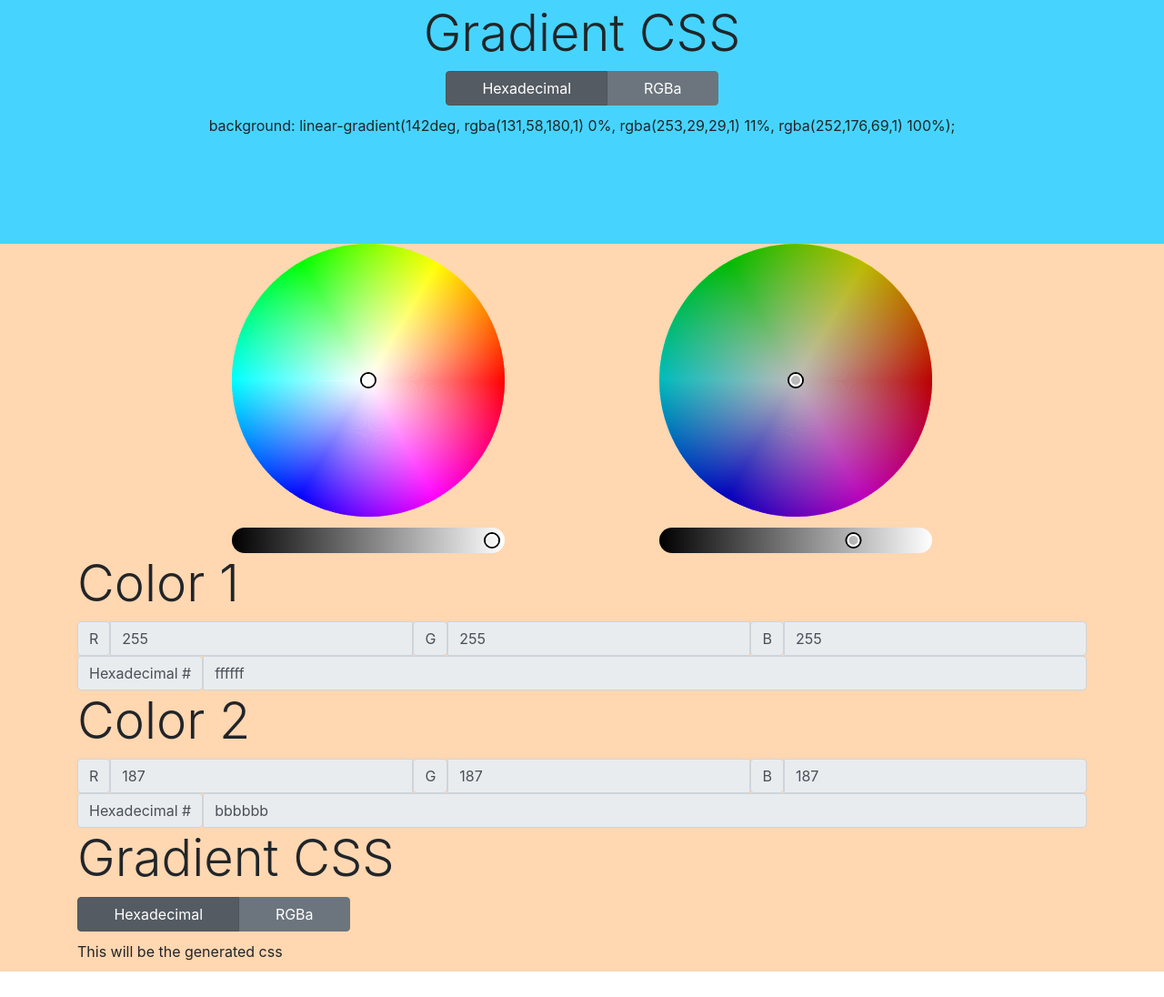
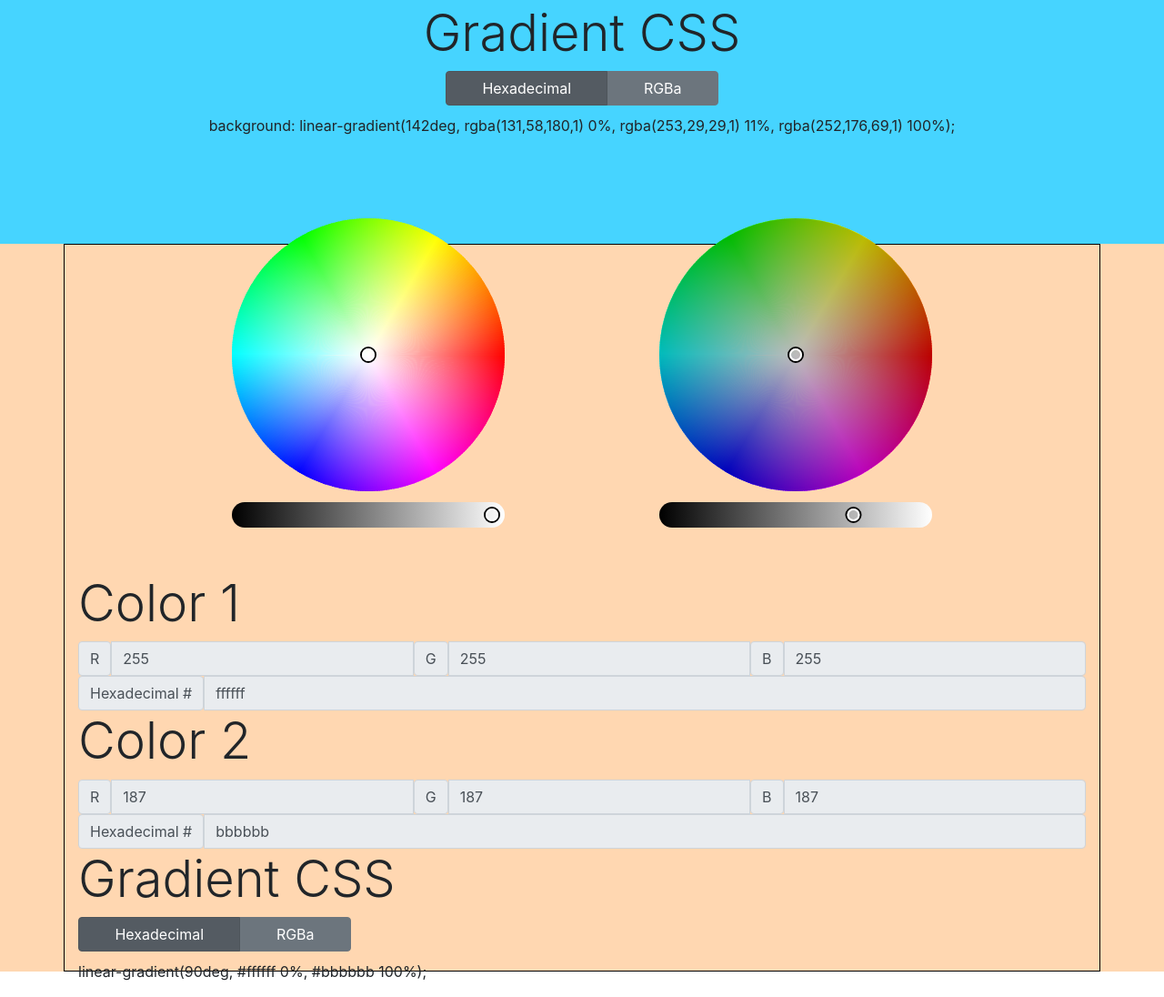
Before and after one commit to timothy-johnston/GradientBox, a Django app: page / in a window 1280 px wide. Shown: the part 1332-2428 px from the top of the page at 91% size. Before the commit the page ends 2400 px from the top, so only its background shows below. Run offline with Django 3.2, Linux system fonts and the light colour scheme; some libraries are stand-ins or nearby versions.

Commit message:
implemented gradient css generation

```diff
--- a/gradientbox/api/static/api/main.css
+++ b/gradientbox/api/static/api/main.css
@@ -83,10 +83,22 @@ section {
 
 #section-custom {
     background: #ffd7b1;
+    /* display: flex;
+    flex-direction: column;
+    justify-content: center; */
+}
+
+#gradient-creation-container {
+    display: flex;
+    flex-direction: column;
+    justify-content: center;
+    height: 100vh;
+    border: 1px solid black;
 }
 
 #color-picker-container {
     display: flex;
     justify-content: space-evenly;
     flex-wrap: wrap;
+    margin-bottom: 50px;
 }
--- a/gradientbox/api/static/api/main.js
+++ b/gradientbox/api/static/api/main.js
@@ -13,10 +13,16 @@ $( document ).ready(function() {
 
     createColorPickers()
 
-
     test = {gradient_css: "testFromUI", gradient_name: "tj_gradient", gradient_author: "ui"};
 
     initiateAddGradient(test)
+
+    //Event listeners
+    $('#btn-surprise').click(function() {
+
+
+
+    })
 
 })
 
@@ -33,11 +39,15 @@ function createColorPickers() {
 
     colorPicker1.on(["color:init", "color:change"], function(color) {
         updateInput1Fields(color)
+        updateGeneratedCss()
     });
 
     colorPicker2.on(["color:init", "color:change"], function(color) {
         updateInput2Fields(color)
+        updateGeneratedCss()
     });
+
+
 
 }
 
@@ -62,6 +72,26 @@ function updateInput2Fields(color) {
     $("#rgba-input-G-2").val(parseInt(rgbSplit[1]));
     $("#rgba-input-B-2").val(parseInt(rgbSplit[2]));
     $("#hex-input-2").val(hex.substring(1));
+
+}
+
+function updateGeneratedCss() {
+
+    var colorString1;
+    var colorString2;
+
+
+    if ($("#lbl-colorformat-hex-custom").hasClass("active")) {
+        colorString1 = "#" + $("#hex-input-1").val();
+        colorString2 = "#" + $("#hex-input-2").val();
+    } else {
+        colorString1 = "rgba(" + $("#rgba-input-R-1").val() + "," + $("#rgba-input-G-1").val() + ", " + $("#rgba-input-B-1").val() + ")";
+        colorString2 = "rgba(" + $("#rgba-input-R-2").val() + "," + $("#rgba-input-G-2").val() + ", " + $("#rgba-input-B-2").val() + ")";
+    }
+
+    var css = "linear-gradient(90deg, " + colorString1 + " 0%, " + colorString2 + " 100%);";
+
+    $("#generated-css").text(css);
 
 }
 
--- a/gradientbox/api/templates/api/index.html
+++ b/gradientbox/api/templates/api/index.html
@@ -24,7 +24,7 @@
             </div>
             <div id="choices" class="container">
                 <div class="choice-container">
-                    <button type="button" class="btn btn-outline-primary btn-lg btn-choice">Surprise Me!</button>
+                    <button id="btn-surprise" type="button" class="btn btn-outline-primary btn-lg btn-choice">Surprise Me!</button>
                 </div>
                 <div class="choice-container">
                     <button type="button" class="btn btn-outline-primary btn-lg btn-choice">I want to create my own!</button>
@@ -56,22 +56,6 @@
             </div>
 
 
-
-
-
-
-
-                <!-- <div class="detail-container">
-                    <p class="detail">Gradient Name: Moonlit Pancakes</p>
-                </div>
-                <div class="detail-container">
-                    <p class="detail">Created By: gradientGrad</p>
-                </div>
-
-                <div class="detail-container">
-                    <p class="detail">CSS:</p> -->
-
-
         </section>
         <section id="section-custom">
             <div id="gradient-creation-container" class="container">
@@ -79,6 +63,7 @@
                     <div id="color-picker-1"></div>
                     <div id="color-picker-2"></div>
                 </div>
+                <div>
                     <h3 class="color-input-header display-4">Color 1</h3>
                     <div id="rgba-input-container-1" class="gradient-input-group input-group">
                         <span class="input-group-text">R</span>
@@ -92,6 +77,8 @@
                         <span class="input-group-text">Hexadecimal #</span>
                         <input disabled id="hex-input-1" type="text" class="color-input hex-input form-control" placeholder="Username">
                     </div>
+                </div>
+                <div>
                     <h3 class="color-input-header display-4">Color 2</h3>
                     <div id="rgba-input-container-2" class="gradient-input-group input-group">
                         <span class="input-group-text">R</span>
@@ -105,17 +92,20 @@
                         <span class="input-group-text">Hexadecimal #</span>
                         <input disabled id="hex-input-2" type="text" class="color-input hex-input form-control" placeholder="Username">
                     </div>
+                </div>
+                <div>
                     <div id="generated-css-container">
                         <h3 id="generated-css-header" class="display-4">Gradient CSS</h3>
                         <div class="btn-group btn-group-toggle btn-group-colorformat" data-toggle="buttons">
-                        <label class="btn btn-secondary active">
-                            <input type="radio" name="options" id="option1" autocomplete="off" checked>Hexadecimal
+                            <label id="lbl-colorformat-hex-custom" class="btn btn-secondary active">
+                                <input id="btn-colorformat-hex-custom" type="radio" name="options" id="option1" autocomplete="off" checked>Hexadecimal
                             </label>
-                        <label class="btn btn-secondary">
-                            <input type="radio" name="options" id="option2" autocomplete="off">RGBa
+                            <label id="lbl-colorformat-rgb-custom" class="btn btn-secondary">
+                                <input id="btn-colorformat-rgb-custom" type="radio" name="options" id="option2" autocomplete="off">RGBa
                             </label>
                         </div>
                         <p id="generated-css">This will be the generated css</p>
+                    </div>
                 </div>
             </div>
 
```
Lines whose indentation alone changed are shown as unchanged.
